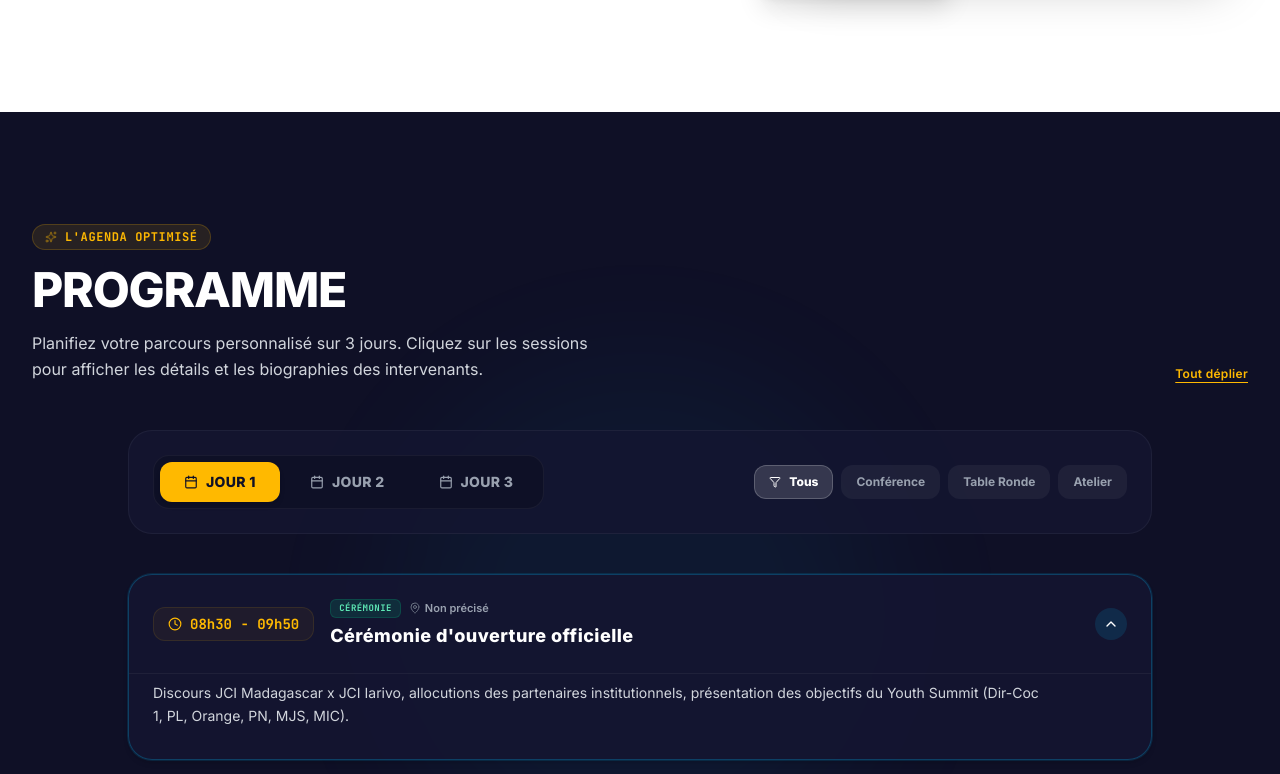
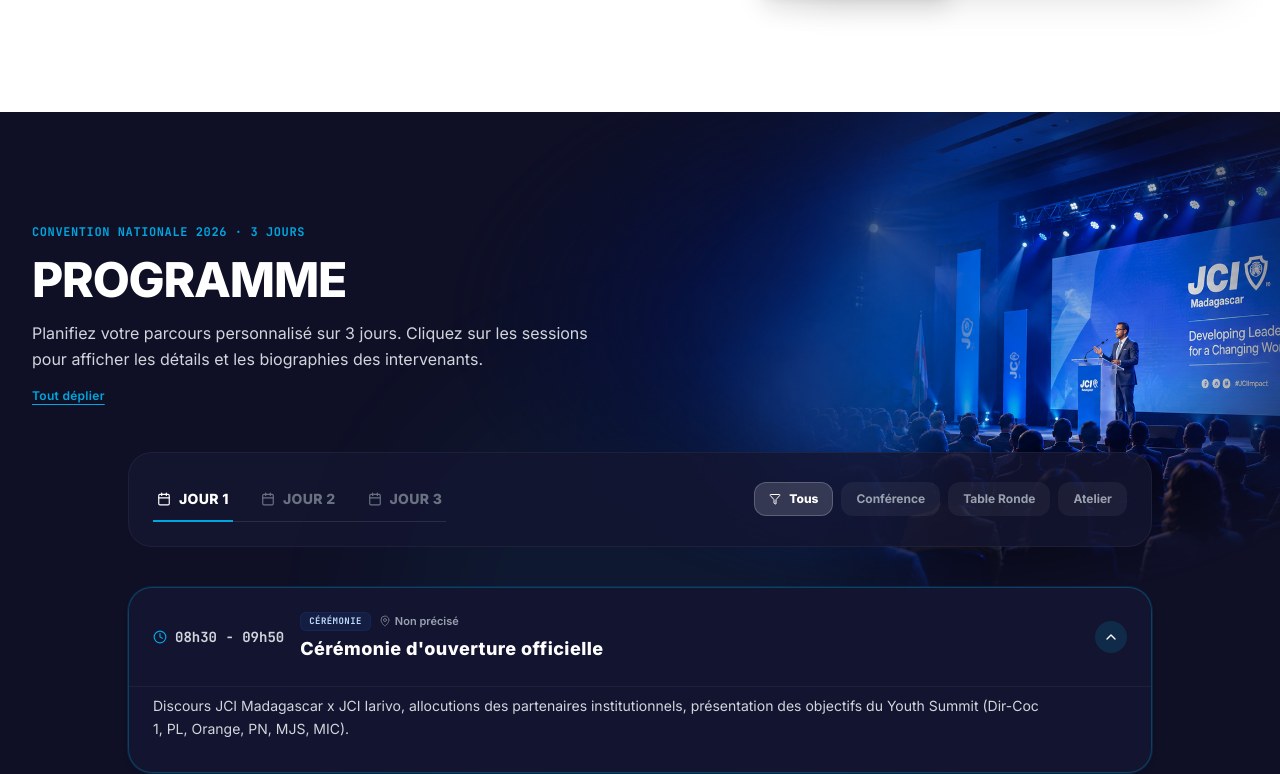
Before and after one commit to Lito24Ran/Convention_Nationale, a React (Vite) app: page / in a window 1280 px wide. Shown: the part 1366-2140 px from the top of the page. Built offline with nearby package versions, Linux system fonts and the light colour scheme.

Commit message:
ajoute du actualites blog et design pro

```diff
--- a/src/App.tsx
+++ b/src/App.tsx
@@ -85,7 +85,7 @@ export default function App() {
         <WhoWeAre />
         <JCIMadagascar />
         <Partners />
-        {/* <Blog /> */}
+        <Blog />
         <FAQ />
       </main>
 
--- a/src/components/Blog.tsx
+++ b/src/components/Blog.tsx
@@ -1,47 +1,54 @@
 import { ARTICLES } from "../types";
-import { ArrowUpRight, Calendar, Clock, ArrowRight } from "lucide-react";
-import { motion } from "motion/react";
+import { ArrowUpRight, ArrowRight } from "lucide-react";
 
 export default function Blog() {
   return (
-    <section id="blog" className="py-20 md:py-28 bg-[#0F1026] text-white overflow-hidden scroll-mt-12">
+    <section
+      id="blog"
+      className="py-20 md:py-28 bg-[#0F1026] text-white overflow-hidden scroll-mt-12"
+    >
       <div className="max-w-7xl mx-auto px-4 sm:px-6 lg:px-8">
-
-        {/* Title area and top links */}
+        {/* Title area */}
         <div className="flex flex-col md:flex-row items-stretch md:items-end justify-between gap-6 mb-16">
           <div className="max-w-xl text-left space-y-4">
-            <div className="inline-flex items-center space-x-2 bg-amber-400/10 border border-amber-400/20 px-3 py-1 rounded-full w-fit">
-              <span className="text-xs font-mono tracking-wider uppercase font-extrabold text-amber-400">
+            <div className="inline-flex items-center space-x-2 bg-[#00A6DF]/10 border border-[#00A6DF]/20 px-3 py-1 rounded-full w-fit">
+              <span className="text-xs font-mono tracking-wider uppercase font-extrabold text-[#00A6DF]">
                 L&apos;ACTU / RÉFLEXIONS
               </span>
             </div>
-            <h2 className="text-3xl sm:text-4xl font-sans font-bold text-white tracking-tight leading-tight">
-              Actualités & Blog
+
+            <h2 className="text-3xl sm:text-4xl font-sans font-bold tracking-tight leading-tight">
+              Actualités &amp; Blog
             </h2>
+
             <p className="text-sm text-gray-300 font-sans">
-              Consultez nos dossiers de prospective, comptes-rendus d&apos;éditions de travaux préparatoires et tribunes de nos intervenants.
+              Consultez nos dossiers de prospective, comptes-rendus
+              d&apos;éditions de travaux préparatoires et tribunes de nos
+              intervenants.
             </p>
           </div>
 
           <a
             href="#about"
-            className="text-white hover:text-amber-400 font-sans font-semibold text-xs sm:text-sm self-start md:self-end border border-white/10 hover:border-amber-400/30 rounded-xl px-5 py-3 flex items-center space-x-2 whitespace-nowrap transition-colors"
+            className="text-white hover:text-[#00A6DF] font-sans font-semibold text-xs sm:text-sm self-start md:self-end border border-white/10 hover:border-[#00A6DF]/30 rounded-xl px-5 py-3 flex items-center space-x-2 whitespace-nowrap transition-colors"
           >
             <span>Lire tous les articles</span>
             <ArrowUpRight className="h-4 w-4" />
           </a>
         </div>
 
-        {/* Blog cards grid (3 items row as in figma mockup) */}
+        {/* Blog cards */}
         <div className="grid grid-cols-1 md:grid-cols-3 gap-8">
-          {ARTICLES.map((art) => (
+          {ARTICLES.map((art, index) => (
             <div
               key={art.id}
               id={`blog-article-${art.id}`}
-              className="bg-[#151631] rounded-3xl border border-white/5 overflow-hidden shadow-xl flex flex-col group hover:border-white/10 transition-all"
+              className={`bg-[#151631] rounded-3xl border border-white/5 overflow-hidden shadow-xl flex flex-col group hover:border-white/10 transition-all duration-300 ${
+                index === 1 ? "md:mt-6" : ""
+              }`}
             >
-              {/* Cover visual with zoom */}
-              <div className="aspect-[16/10] w-full bg-slate-800 overflow-hidden relative">
+              {/* Cover */}
+              <div className="relative aspect-[16/10] w-full overflow-hidden bg-slate-800">
                 <img
                   src={art.image}
                   alt={art.title}
@@ -49,46 +56,39 @@ export default function Blog() {
                   referrerPolicy="no-referrer"
                 />
 
-                {/* Category badge */}
-                <span className="absolute top-4 left-4 bg-amber-450/90 text-[#0F1026] text-[10px] font-mono font-bold tracking-widest uppercase px-2.5 py-1 rounded-lg bg-amber-400 shadow-sm">
+                <div className="absolute inset-0 bg-gradient-to-t from-black/40 via-transparent to-transparent" />
+
+                <span className="absolute top-4 left-4 bg-[#00A6DF] text-white text-[10px] font-mono font-bold tracking-widest uppercase px-2.5 py-1 rounded-lg shadow-sm">
                   {art.category}
                 </span>
               </div>
 
-              {/* Text contents */}
-              <div className="p-6 text-left flex-grow flex flex-col justify-between space-y-4">
+              {/* Content */}
+              <div className="flex flex-col flex-1 justify-between p-6">
                 <div className="space-y-3">
-                  {/* Meta date and read time */}
-                  <div className="flex items-center space-x-4 text-[10px] font-mono text-gray-400 uppercase tracking-wider">
-                    <div className="flex items-center space-x-1">
-                      <Calendar className="h-3 w-3 text-amber-500" />
-                      <span>{art.date}</span>
-                    </div>
-                    <div className="flex items-center space-x-1">
-                      <Clock className="h-3 w-3 text-amber-500" />
-                      <span>{art.readTime} de lecture</span>
-                    </div>
-                  </div>
+                  <p className="text-[11px] font-mono text-gray-500 uppercase tracking-wider">
+                    {art.date}
+                    <span className="mx-2 text-white/20">/</span>
+                    {art.readTime} de lecture
+                  </p>
 
-                  <h3 className="text-base sm:text-lg font-sans font-bold text-white group-hover:text-amber-400 transition-colors leading-snug">
+                  <h3 className="text-lg font-bold leading-snug group-hover:text-[#00A6DF] transition-colors">
                     {art.title}
                   </h3>
 
-                  <p className="text-xs sm:text-sm text-gray-400 font-sans leading-relaxed line-clamp-3">
+                  <p className="text-sm text-gray-400 leading-relaxed line-clamp-3">
                     {art.excerpt}
                   </p>
                 </div>
 
-                <div className="pt-4 border-t border-white/5 flex items-center justify-between text-xs font-mono font-extrabold text-amber-400 uppercase tracking-widest cursor-pointer hover:text-white transition-colors group">
+                <div className="pt-5 mt-6 border-t border-white/5 flex items-center justify-between text-xs font-mono font-bold uppercase tracking-widest text-[#00A6DF] group-hover:text-white transition-colors cursor-pointer">
                   <span>Découvrir l&apos;article</span>
-                  <ArrowRight className="h-3.5 w-3.5 group-hover:translate-x-1.5 transition-transform" />
+                  <ArrowRight className="h-4 w-4 group-hover:translate-x-1 transition-transform" />
                 </div>
               </div>
-
             </div>
           ))}
         </div>
-
       </div>
     </section>
   );
--- a/src/components/Program.tsx
+++ b/src/components/Program.tsx
@@ -1,5 +1,5 @@
 import { useState, useEffect } from "react";
-import { Clock, MapPin, Filter, ChevronDown, Calendar, Sparkles } from "lucide-react";
+import { Clock, MapPin, Filter, ChevronDown, Calendar } from "lucide-react";
 import { SESSIONS, SPEAKERS } from "../types";
 import { motion, AnimatePresence } from "motion/react";
 
@@ -76,17 +76,28 @@ export default function Program() {
       {/* Background ambient light flare */}
       <div className="absolute top-1/4 left-1/2 -translate-x-1/2 w-[500px] h-[500px] bg-[#00A6DF]/5 rounded-full blur-3xl pointer-events-none" />
 
+     {/* Photo décorative en haut à droite avec fondu sur tous les bords */}
+      <div className="absolute top-0 right-0 w-[55%] sm:w-[60%] lg:w-[65%] h-[380px] sm:h-[460px] lg:h-[520px] pointer-events-none select-none">
+        <img
+          src="/src/assets/images/Conferene_JCI.png"
+          alt=""
+          className="w-full h-full object-cover"
+          style={{
+            maskImage: "radial-gradient(ellipse 70% 65% at 60% 40%, black 40%, transparent 85%)",
+            WebkitMaskImage: "radial-gradient(ellipse 70% 65% at 60% 40%, black 40%, transparent 85%)",
+          }}
+          referrerPolicy="no-referrer"
+        />
+      </div>
+
       <div className="max-w-7xl mx-auto px-4 sm:px-6 lg:px-8 relative z-10">
 
        {/* Title and category selector */}
-        <div className="flex flex-col lg:flex-row items-start lg:items-end justify-between gap-8 mb-12">
+      <div className="flex flex-col gap-4 mb-12">
         <div className="max-w-xl text-left space-y-4">
-            <div className="inline-flex items-center space-x-2 bg-amber-400/10 border border-amber-400/20 px-3 py-1 rounded-full w-fit">
-              <Sparkles className="h-3 w-3 text-amber-400 animate-pulse" />
-              <span className="text-xs font-mono tracking-wider uppercase font-black text-amber-400">
-                L&apos;AGENDA OPTIMISÉ
+          <span className="text-xs font-mono tracking-wider uppercase font-black text-[#00A6DF] block">
+            Convention Nationale 2026 · 3 jours
           </span>
-            </div>
           <h2 className="text-3xl sm:text-4xl lg:text-5xl font-sans font-black text-white tracking-tight leading-none uppercase">
             Programme
           </h2>
@@ -95,11 +106,11 @@ export default function Program() {
           </p>
         </div>
 
-          {/* Quick controls: Expand/Collapse All */}
+      {/* Quick controls: Expand/Collapse All — repositionné sous le texte, aligné à gauche */}
       {filteredSessions.length > 0 && (
         <button
           onClick={toggleAll}
-              className="text-xs font-semibold tracking-wide text-amber-400 hover:text-white transition-colors underline underline-offset-4 cursor-pointer self-start lg:self-end"
+          className="text-xs font-semibold tracking-wide text-[#00A6DF] hover:text-white transition-colors underline underline-offset-4 cursor-pointer self-start"
         >
           {isAllExpanded ? "Tout replier" : "Tout déplier"}
         </button>
@@ -109,40 +120,52 @@ export default function Program() {
         {/* Dynamic Dual-Filter Panel (Days + Format) */}
         <div className="bg-[#151631]/80 border border-white/5 rounded-3xl p-4 sm:p-6 mb-10 max-w-5xl mx-auto flex flex-col md:flex-row items-stretch md:items-center justify-between gap-6">
 
-          {/* Day selection tabs */}
-          <div className="flex bg-[#0F1026]/90 p-1.5 rounded-2xl border border-white/5 items-center space-x-1.5 self-start md:self-auto w-full md:w-auto">
+          {/* Day selection tabs — style onglet sobre plutôt que 3 boutons pilule identiques */}
+          <div className="flex items-center gap-6 border-b border-white/10 self-start md:self-auto w-full md:w-auto">
             <button
               onClick={() => setActiveDay(1)}
-              className={`flex-1 md:flex-none px-4 sm:px-6 py-2.5 rounded-xl font-sans text-xs sm:text-sm font-black tracking-wide uppercase transition-all duration-300 cursor-pointer flex items-center justify-center space-x-2 relative ${
-                activeDay === 1
-                  ? "bg-amber-400 text-[#0F1026] shadow-md font-extrabold"
-                  : "text-gray-400 hover:text-white"
+              className={`relative px-1 py-3 font-sans text-xs sm:text-sm font-black tracking-wide uppercase transition-all duration-300 cursor-pointer flex items-center gap-2 ${
+                activeDay === 1 ? "text-white" : "text-gray-500 hover:text-gray-300"
               }`}
             >
               <Calendar className="h-3.5 w-3.5" />
               <span>Jour 1</span>
+              {activeDay === 1 && (
+                <motion.span
+                  layoutId="day-underline"
+                  className="absolute -bottom-[1px] left-0 right-0 h-[2px] bg-[#00A6DF]"
+                />
+              )}
             </button>
             <button
               onClick={() => setActiveDay(2)}
-              className={`flex-1 md:flex-none px-4 sm:px-6 py-2.5 rounded-xl font-sans text-xs sm:text-sm font-black tracking-wide uppercase transition-all duration-300 cursor-pointer flex items-center justify-center space-x-2 relative ${
-                activeDay === 2
-                  ? "bg-amber-400 text-[#0F1026] shadow-md font-extrabold"
-                  : "text-gray-400 hover:text-white"
+              className={`relative px-1 py-3 font-sans text-xs sm:text-sm font-black tracking-wide uppercase transition-all duration-300 cursor-pointer flex items-center gap-2 ${
+                activeDay === 2 ? "text-white" : "text-gray-500 hover:text-gray-300"
               }`}
             >
               <Calendar className="h-3.5 w-3.5" />
               <span>Jour 2</span>
+              {activeDay === 2 && (
+                <motion.span
+                  layoutId="day-underline"
+                  className="absolute -bottom-[1px] left-0 right-0 h-[2px] bg-[#00A6DF]"
+                />
+              )}
             </button>
             <button
               onClick={() => setActiveDay(3)}
-              className={`flex-1 md:flex-none px-4 sm:px-6 py-2.5 rounded-xl font-sans text-xs sm:text-sm font-black tracking-wide uppercase transition-all duration-300 cursor-pointer flex items-center justify-center space-x-2 relative ${
-                activeDay === 3
-                  ? "bg-amber-400 text-[#0F1026] shadow-md font-extrabold"
-                  : "text-gray-400 hover:text-white"
+              className={`relative px-1 py-3 font-sans text-xs sm:text-sm font-black tracking-wide uppercase transition-all duration-300 cursor-pointer flex items-center gap-2 ${
+                activeDay === 3 ? "text-white" : "text-gray-500 hover:text-gray-300"
               }`}
             >
               <Calendar className="h-3.5 w-3.5" />
               <span>Jour 3</span>
+              {activeDay === 3 && (
+                <motion.span
+                  layoutId="day-underline"
+                  className="absolute -bottom-[1px] left-0 right-0 h-[2px] bg-[#00A6DF]"
+                />
+              )}
             </button>
           </div>
 
@@ -196,8 +219,8 @@ export default function Program() {
                       {/* Left: Time and categorization info */}
                       <div className="flex flex-col sm:flex-row items-start sm:items-center gap-4 flex-grow w-full">
                         {/* Compact Clock Badge */}
-                        <div className="flex items-center space-x-2 bg-amber-400/5 px-3.5 py-1.5 rounded-xl border border-amber-400/10 text-amber-400 font-mono text-xs sm:text-sm font-bold flex-shrink-0">
-                          <Clock className="h-3.5 w-3.5 text-amber-400" />
+                        <div className="flex items-center space-x-2 text-gray-300 font-mono text-xs sm:text-sm font-bold flex-shrink-0">
+                          <Clock className="h-3.5 w-3.5 text-[#00A6DF]" />
                           <span>{session.time}</span>
                         </div>
 
@@ -206,10 +229,10 @@ export default function Program() {
                           <div className="flex flex-wrap items-center gap-2">
                             <span className={`inline-block text-[9px] font-mono font-black uppercase tracking-wider px-2 py-0.5 rounded-md ${
                               session.category === "Conférence"
-                                ? "bg-blue-500/15 text-blue-300 border border-blue-500/20"
+                                ? "bg-[#00A6DF]/15 text-[#00A6DF] border border-[#00A6DF]/20"
                                 : session.category === "Table Ronde"
                                 ? "bg-purple-500/15 text-purple-300 border border-purple-500/20"
-                                : "bg-emerald-500/15 text-emerald-300 border border-emerald-500/20"
+                                : "bg-[#1A3E7E]/25 text-blue-200 border border-[#1A3E7E]/30"
                             }`}>
                               {session.category}
                             </span>
@@ -219,7 +242,7 @@ export default function Program() {
                             </div>
                           </div>
 
-                          <h3 className="text-base sm:text-lg font-sans font-black text-white leading-snug tracking-wide group-hover:text-amber-400 transition-colors">
+                          <h3 className="text-base sm:text-lg font-sans font-black text-white leading-snug tracking-wide group-hover:text-[#00A6DF] transition-colors">
                             {session.title}
                           </h3>
                         </div>
@@ -227,7 +250,7 @@ export default function Program() {
 
                       {/* Right: Expand Caret Icon */}
                       <div className={`w-8 h-8 rounded-full flex items-center justify-center transition-all flex-shrink-0 ${
-                        isExpanded ? "bg-[#00A6DF]/15 text-white" : "bg-white/5 text-gray-400 group-hover:text-amber-400 group-hover:bg-amber-400/15"
+                        isExpanded ? "bg-[#00A6DF]/15 text-white" : "bg-white/5 text-gray-400 group-hover:text-[#00A6DF] group-hover:bg-[#00A6DF]/10"
                       }`}>
                         <ChevronDown className={`h-4 w-4 transition-transform duration-300 ${isExpanded ? "rotate-180" : ""}`} />
                       </div>
@@ -253,7 +276,7 @@ export default function Program() {
                             {/* Embedded, polished speaker detail card */}
                             {speaker && (
                               <div className="p-4 rounded-2xl bg-[#0F1026]/60 border border-white/5 flex flex-col sm:flex-row items-start sm:items-center gap-4 hover:border-white/10 transition-colors max-w-2xl text-left">
-                                <div className="h-12 w-12 rounded-full overflow-hidden border-2 border-amber-400/20 flex-shrink-0 bg-slate-900 shadow-md">
+                                <div className="h-12 w-12 rounded-full overflow-hidden border-2 border-[#00A6DF]/20 flex-shrink-0 bg-slate-900 shadow-md">
                                   <img
                                     src={speaker.image}
                                     alt={speaker.name}
@@ -262,7 +285,7 @@ export default function Program() {
                                   />
                                 </div>
                                 <div className="space-y-1">
-                                  <span className="block text-[9px] font-mono font-black text-amber-400 uppercase tracking-widest">
+                                  <span className="block text-[9px] font-mono font-black text-[#00A6DF] uppercase tracking-widest">
                                     Intervenant Principal
                                   </span>
                                   <h4 className="text-sm font-sans font-black text-white leading-tight">
```
Also changed, not shown: src/assets/images/Conferene_JCI.png (added). Lines whose indentation alone changed are shown as unchanged.
